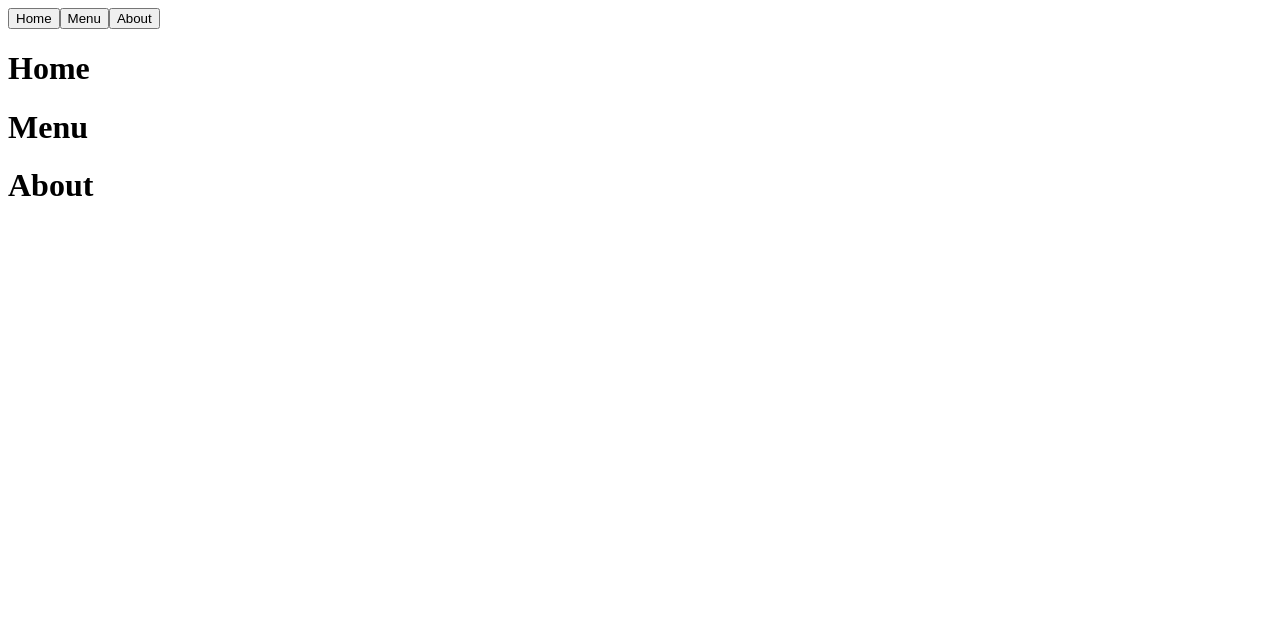
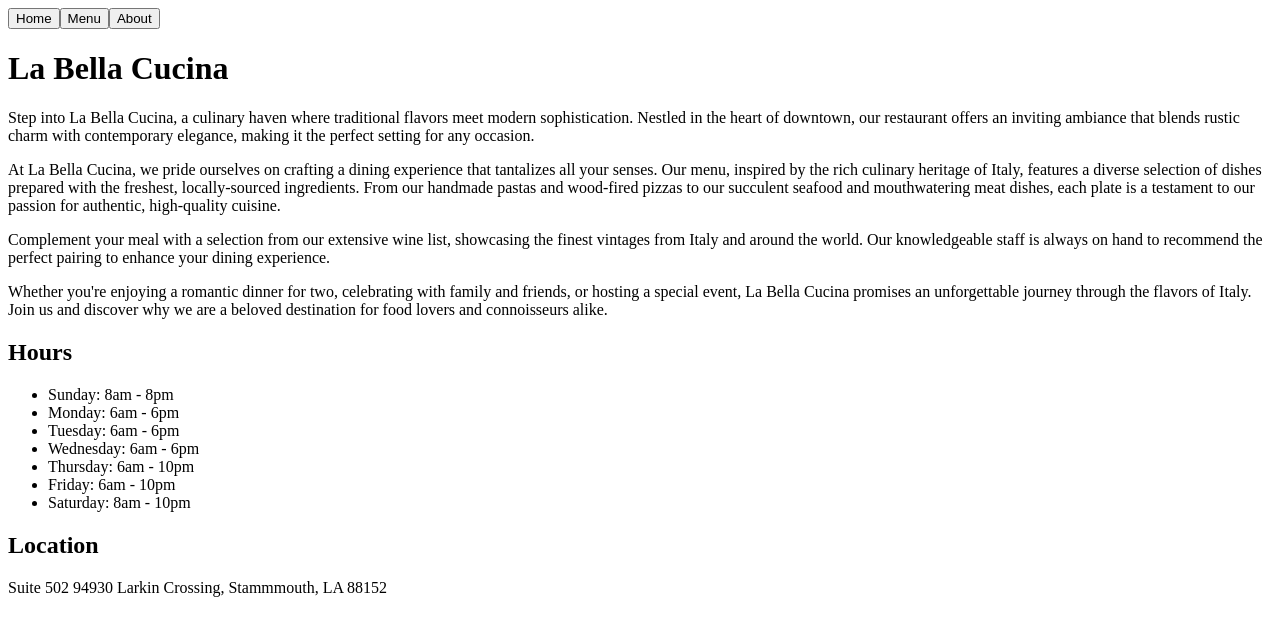
Before and after one commit to ImExtraPolite3/restaurant-page, a React (Vite) app: page / in a window 1280 px wide. Shown: the top 636 px of the page. Built offline with nearby package versions, Linux system fonts and the light colour scheme.

Commit message:
complete create home page

```diff
--- a/src/Components/About.jsx
+++ b/src/Components/About.jsx
@@ -1,6 +1,6 @@
 export default function About() {
   return (
-    <div id="about-content">
+    <div id="about-content" className="content">
       <h1>About</h1>
     </div>
   );
--- a/src/Components/Home.jsx
+++ b/src/Components/Home.jsx
@@ -1,7 +1,59 @@
+function descriptionText() {
+  const text = [
+    {
+      textp:
+        'Step into La Bella Cucina, a culinary haven where traditional flavors meet modern sophistication. Nestled in the heart of downtown, our restaurant offers an inviting ambiance that blends rustic charm with contemporary elegance, making it the perfect setting for any occasion.',
+      textid: crypto.randomUUID(),
+    },
+    {
+      textp:
+        'At La Bella Cucina, we pride ourselves on crafting a dining experience that tantalizes all your senses. Our menu, inspired by the rich culinary heritage of Italy, features a diverse selection of dishes prepared with the freshest, locally-sourced ingredients. From our handmade pastas and wood-fired pizzas to our succulent seafood and mouthwatering meat dishes, each plate is a testament to our passion for authentic, high-quality cuisine.',
+      textid: crypto.randomUUID(),
+    },
+    {
+      textp:
+        'Complement your meal with a selection from our extensive wine list, showcasing the finest vintages from Italy and around the world. Our knowledgeable staff is always on hand to recommend the perfect pairing to enhance your dining experience.',
+      textid: crypto.randomUUID(),
+    },
+    {
+      textp:
+        "Whether you're enjoying a romantic dinner for two, celebrating with family and friends, or hosting a special event, La Bella Cucina promises an unforgettable journey through the flavors of Italy. Join us and discover why we are a beloved destination for food lovers and connoisseurs alike.",
+      textid: crypto.randomUUID(),
+    },
+  ];
+
+  return text.map((eachText) => <p key={eachText.textid}>{eachText.textp}</p>);
+}
+
+function hours() {
+  const getHours = [
+    'Sunday: 8am - 8pm',
+    'Monday: 6am - 6pm',
+    'Tuesday: 6am - 6pm',
+    'Wednesday: 6am - 6pm',
+    'Thursday: 6am - 10pm',
+    'Friday: 6am - 10pm',
+    'Saturday: 8am - 10pm',
+  ];
+
+  return getHours.map((eachDay) => (
+    <li key={getHours.indexOf(eachDay)}>{eachDay}</li>
+  ));
+}
+
 export default function Home() {
   return (
-    <div id="home-content">
-      <h1>Home</h1>
+    <div id="home-content" className="content">
+      <h1>La Bella Cucina</h1>
+      <div id="description">{descriptionText()}</div>
+      <div id="hours">
+        <h2>Hours</h2>
+        <ul>{hours()}</ul>
+      </div>
+      <div id="location">
+        <h2>Location</h2>
+        <p>Suite 502 94930 Larkin Crossing, Stammmouth, LA 88152</p>
+      </div>
     </div>
   );
 }
--- a/src/Components/Menu.jsx
+++ b/src/Components/Menu.jsx
@@ -1,6 +1,6 @@
 export default function Menu() {
   return (
-    <div id="menu-content">
+    <div id="menu-content" className="content">
       <h1>Menu</h1>
     </div>
   );
--- a/src/Components/NavBar.jsx
+++ b/src/Components/NavBar.jsx
@@ -7,12 +7,32 @@ function NavBarButtons({ id_name, button_name, hide_content }) {
 }
 
 function showHome() {
-  const allButtons = document.querySelectorAll('#nav-bar > button');
+  const allContent = document.querySelectorAll('.content');
 
-  allButtons.forEach((button) => {
-    button.id === 'home'
-      ? (button.style.display = 'block')
-      : (button.style.display = 'none');
+  allContent.forEach((content) => {
+    content.id === 'home-content'
+      ? (content.style.display = 'block')
+      : (content.style.display = 'none');
+  });
+}
+
+function showMenu() {
+  const allContent = document.querySelectorAll('.content');
+
+  allContent.forEach((content) => {
+    content.id === 'menu-content'
+      ? (content.style.display = 'block')
+      : (content.style.display = 'none');
+  });
+}
+
+function showAbout() {
+  const allContent = document.querySelectorAll('.content');
+
+  allContent.forEach((content) => {
+    content.id === 'about-content'
+      ? (content.style.display = 'block')
+      : (content.style.display = 'none');
   });
 }
 
@@ -24,8 +44,16 @@ export default function NavBar() {
         id_name="home"
         button_name="Home"
       />
-      <NavBarButtons id_name="menu" button_name="Menu" />
-      <NavBarButtons id_name="about" button_name="About" />
+      <NavBarButtons
+        hide_content={showMenu}
+        id_name="menu"
+        button_name="Menu"
+      />
+      <NavBarButtons
+        hide_content={showAbout}
+        id_name="about"
+        button_name="About"
+      />
     </div>
   );
 }
--- a/src/index.css
+++ b/src/index.css
@@ -0,0 +1,4 @@
+#menu-content,
+#about-content {
+  display: none;
+}
```
